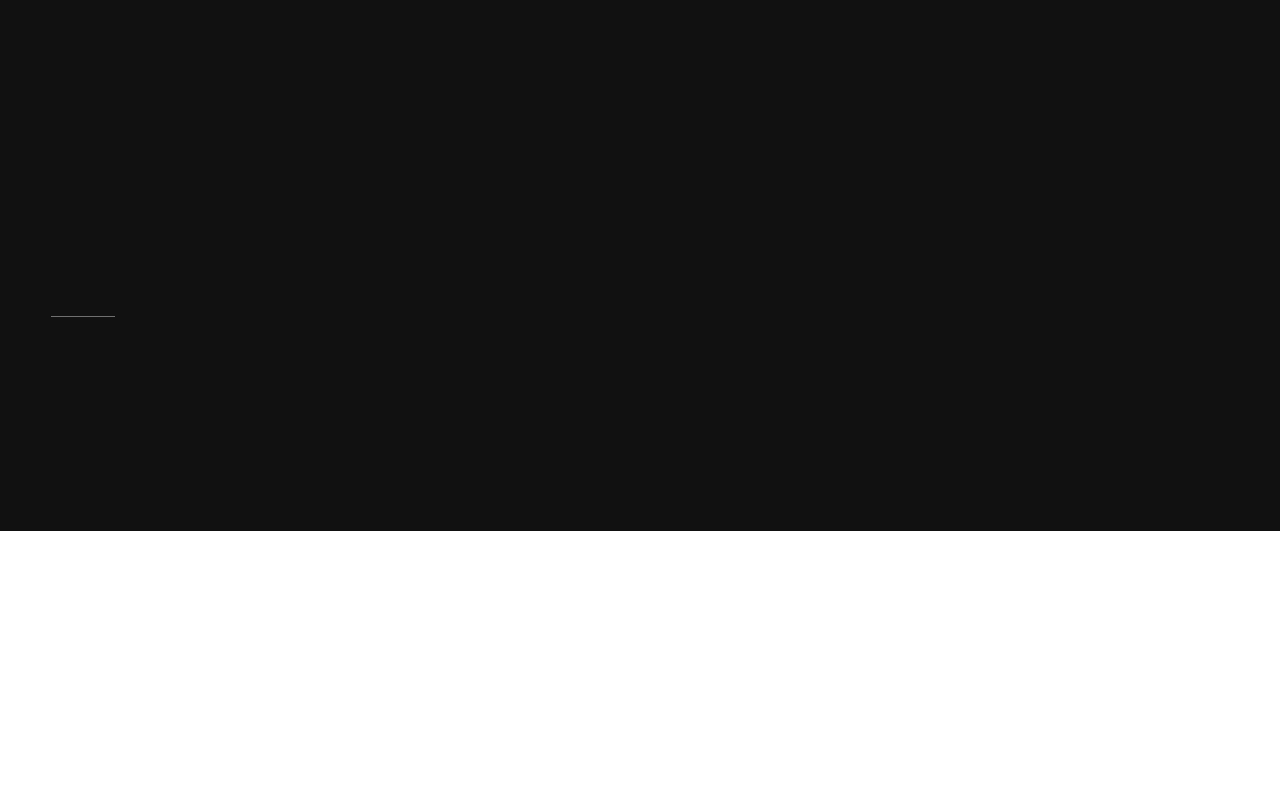
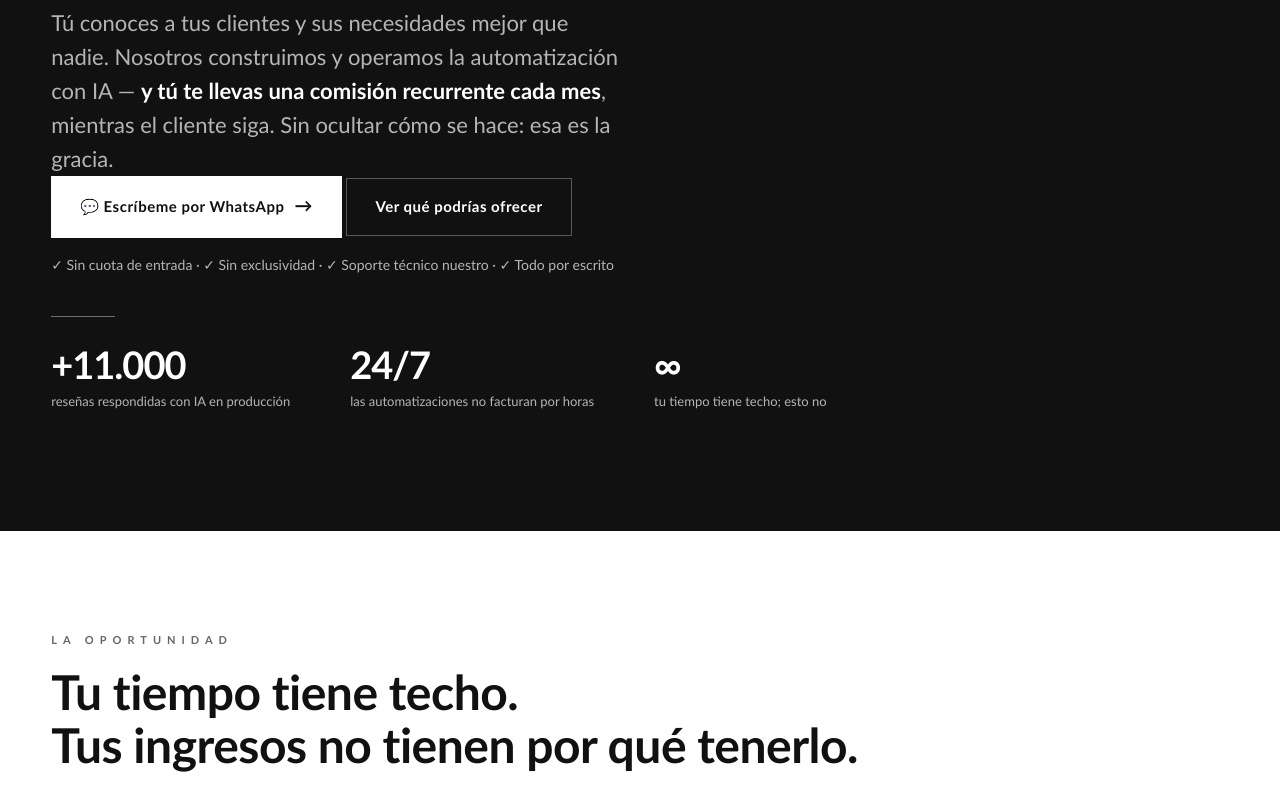
Before and after one commit to inhumario/inhumario-web-v2, a website: page public/asistentes-virtuales.html in a window 1280 px wide. Shown: the part 553-1339 px from the top of the page. Drawn offline with Linux system fonts and the light colour scheme.

Commit message:
Fix animacion reveal en landing asistentes (clase .in de styles.css)
Co-Authored-By: Claude Fable 5 <noreply@anthropic.com>

```diff
--- a/public/asistentes-virtuales.html
+++ b/public/asistentes-virtuales.html
@@ -237,7 +237,7 @@
 
   // Animación reveal al hacer scroll
   const obs = new IntersectionObserver((entries) => {
-    entries.forEach(e => { if (e.isIntersecting) { e.target.classList.add('visible'); obs.unobserve(e.target); } });
+    entries.forEach(e => { if (e.isIntersecting) { e.target.classList.add('in'); obs.unobserve(e.target); } });
   }, { threshold: 0.12 });
   document.querySelectorAll('.reveal').forEach(el => obs.observe(el));
 
```
